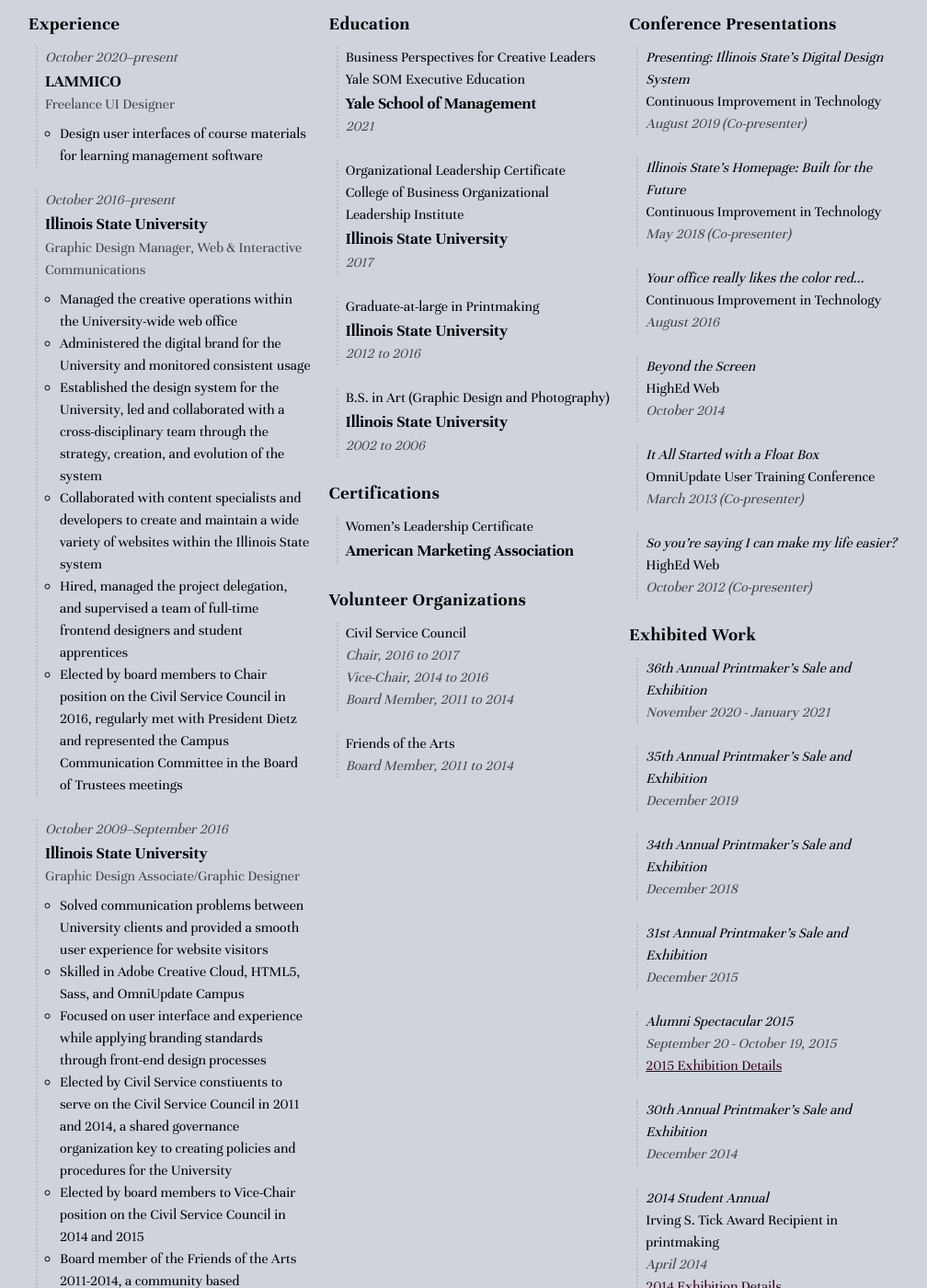
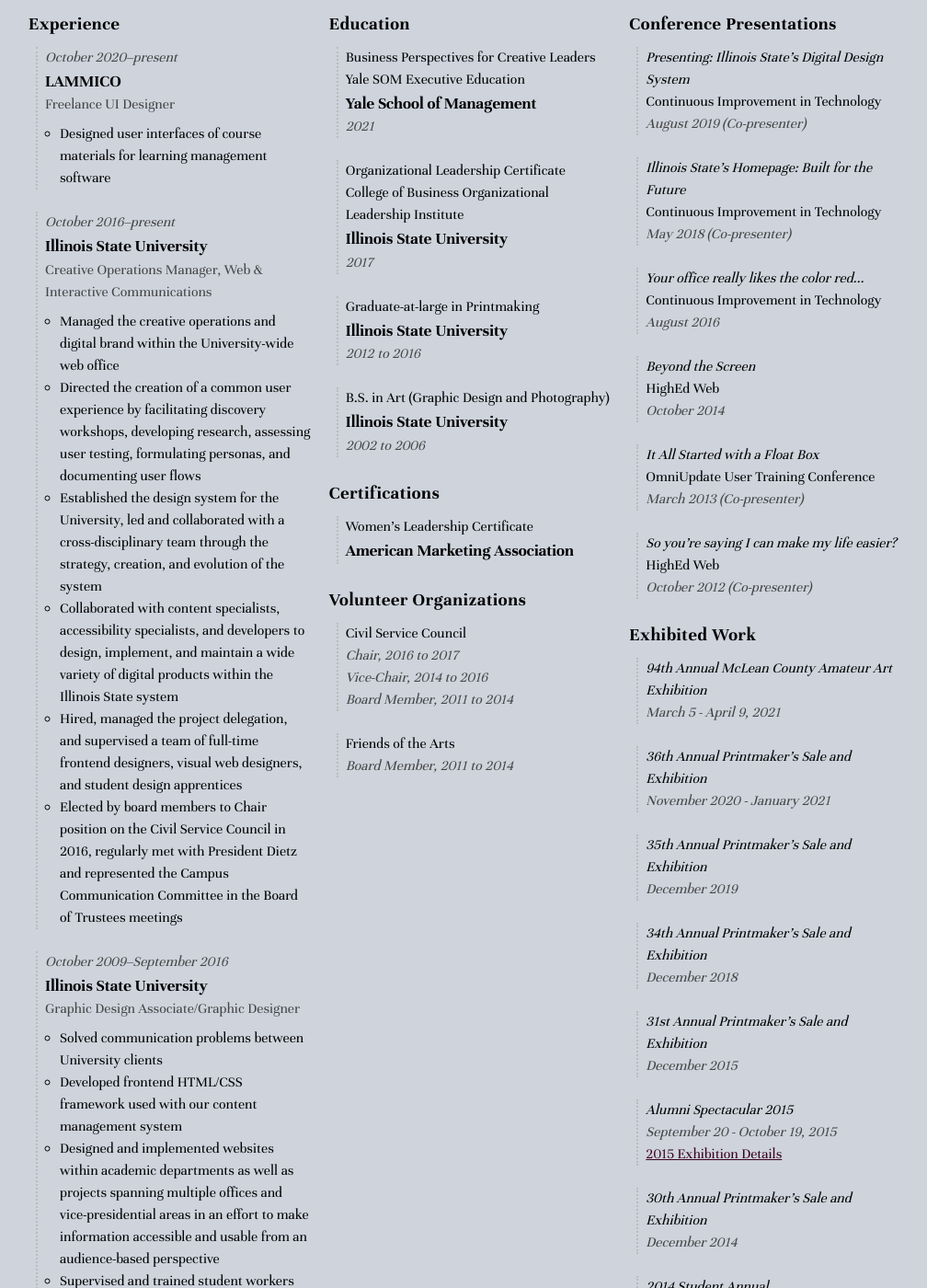
Before and after one commit to asmithorn/asmithorn.github.io, a Jekyll site: the page built from about/index.html, in a window 1280 px wide and 1400 px high, scrolled down 1297 px. Shown: the whole window at 92% size, without its empty margins (129-1137 px from the left). Built offline with Jekyll 4.4.1, drawn with Linux system fonts in a browser that asks for light colours.

Commit message:
updated experience content and added exhibition

```diff
--- a/about/index.html
+++ b/about/index.html
@@ -137,19 +137,19 @@
               <span class="c-resume__location">LAMMICO</span><br>
               <span class="c-resume__title">Freelance UI Designer</span>
               <ul class="c-resume__desc">
-                <li>Design user interfaces of course materials for learning management software</li>
+                <li>Designed user interfaces of course materials for learning management software</li>
               </ul>
             </li>
             <li class="c-resume__list-item">
               <span class="c-resume__date">October 2016–present</span><br>
               <span class="c-resume__location">Illinois State University</span><br>
-              <span class="c-resume__title">Graphic Design Manager, Web &amp; Interactive Communications</span>
+              <span class="c-resume__title">Creative Operations Manager, Web &amp; Interactive Communications</span>
               <ul class="c-resume__desc">
-                <li>Managed the creative operations within the University-wide web office</li>
-                <li>Administered the digital brand for the University and monitored consistent usage</li>
+                <li>Managed the creative operations and digital brand within the University-wide web office</li>
+                <li>Directed the creation of a common user experience by facilitating discovery workshops, developing research, assessing user testing, formulating personas, and documenting user flows</li>
                 <li>Established the design system for the University, led and collaborated with a cross-disciplinary team through the strategy, creation, and evolution of the system</li>
-                <li>Collaborated with content specialists and developers to create and maintain a wide variety of websites within the Illinois State system</li>
-                <li>Hired, managed the project delegation, and supervised a team of full-time frontend designers and student apprentices</li>
+                <li>Collaborated with content specialists, accessibility specialists, and developers to design, implement, and maintain a wide variety of digital products within the Illinois State system</li>
+                <li>Hired, managed the project delegation, and supervised a team of full-time frontend designers, visual web designers, and student design apprentices</li>
                 <li>Elected by board members to Chair position on the Civil Service Council in 2016, regularly met with President Dietz and represented the Campus Communication Committee in the Board of Trustees meetings</li>
               </ul>
             </li>
@@ -158,9 +158,10 @@
               <span class="c-resume__location">Illinois State University</span><br>
               <span class="c-resume__title">Graphic Design Associate/Graphic Designer</span>
               <ul class="c-resume__desc">
-                <li>Solved communication problems between University clients and provided a smooth user experience for website visitors</li>
-                <li>Skilled in Adobe Creative Cloud, HTML5, Sass, and OmniUpdate Campus</li>
-                <li>Focused on user interface and experience while applying branding standards through front-end design processes</li>
+                <li>Solved communication problems between University clients</li>
+                <li>Developed frontend HTML/CSS framework used with our content management system</li>
+                <li>Designed and implemented websites within academic departments as well as projects spanning multiple offices and vice-presidential areas in an effort to make information accessible and usable from an audience-based perspective</li>
+                <li>Supervised and trained student workers</li>
                 <li>Elected by Civil Service constiuents to serve on the Civil Service Council in 2011 and 2014, a shared governance organization key to creating policies and procedures for the University</li>
                 <li>Elected by board members to Vice-Chair position on the Civil Service Council in 2014 and 2015</li>
                 <li>Board member of the Friends of the Arts 2011-2014, a community based organization for fundraising and supporting Illinois State Fine Arts students through scholarships and grants</li>
@@ -273,6 +274,10 @@
         <h3>Exhibited Work</h3>
           <ul class="c-resume__list">
             <li class="c-resume__list-item">
+              <i>94th Annual McLean County Amateur Art Exhibition</i><br>
+              <span class="c-resume__date">March 5 - April 9, 2021</span>
+            </li>
+            <li class="c-resume__list-item">
                   <i>36th Annual Printmaker's Sale and Exhibition</i><br>
                   <span class="c-resume__date">November 2020 - January 2021</span>
               </li>
```
